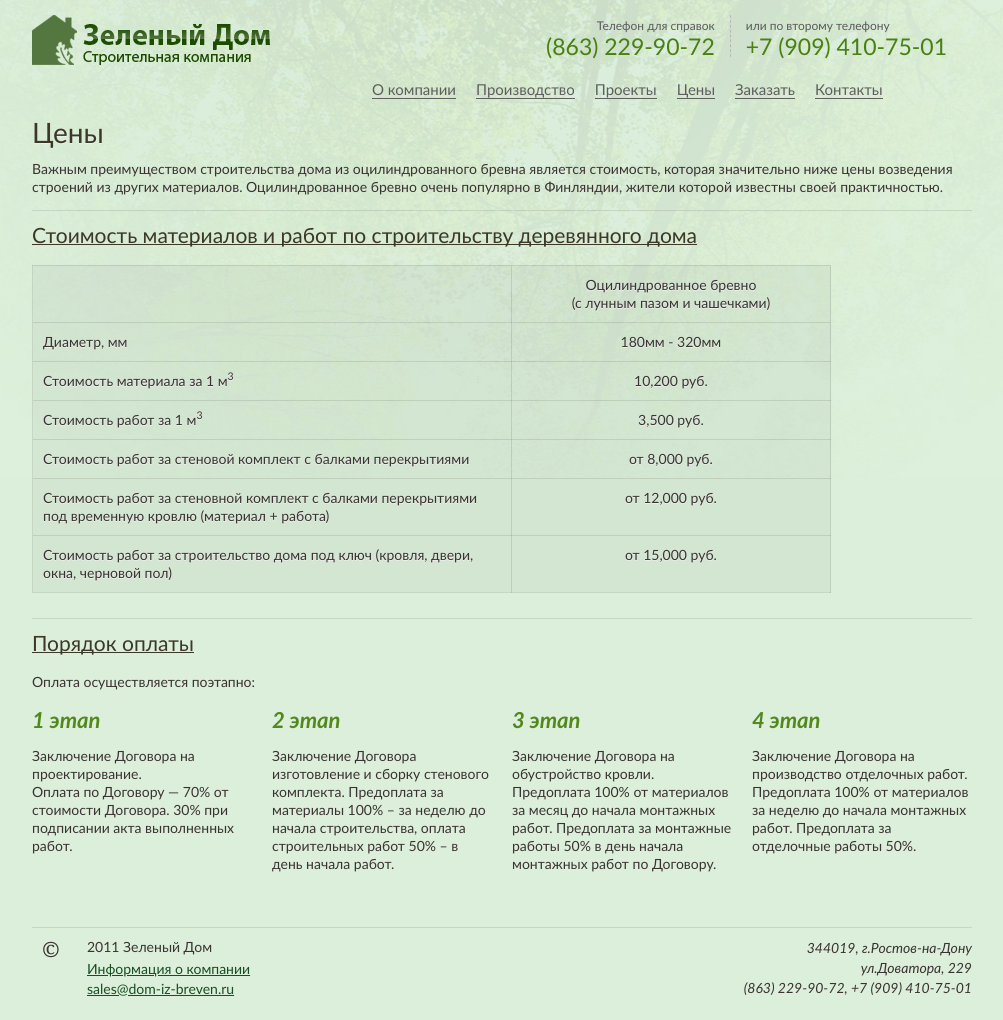
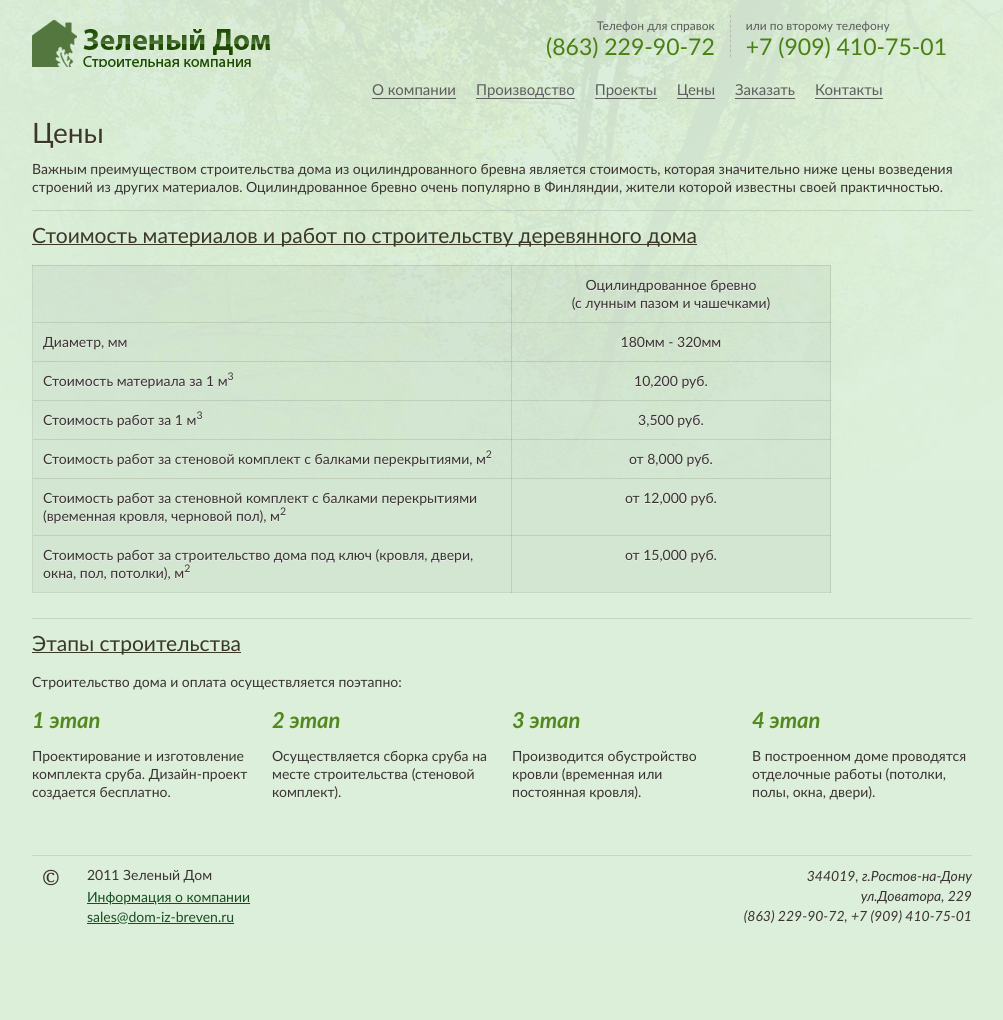
Before and after one commit to andrewgs/dom-iz-breven, a PHP site: page /ceni-na-derevyannie-doma.html in a window 1280 px wide. Shown: the whole page, without its empty margins (138-1141 px from the left). After the commit the page ends 924 px from the top, so only its background shows below. Run offline with PHP 8.4, Linux system fonts and the light colour scheme; some libraries are stand-ins or nearby versions.

Commit message:
small fixes

```diff
--- a/static/ceni-na-derevyannie-doma.html
+++ b/static/ceni-na-derevyannie-doma.html
@@ -81,15 +81,15 @@
 			            <td colspan="8">3,500 руб.</td>
 			        </tr>
 			        <tr>
-			            <td class="txt_left">Стоимость работ за стеновой комплект с балками перекрытиями</td>
+			            <td class="txt_left">Стоимость работ за стеновой комплект с балками перекрытиями, м<sup>2</sup></td>
 			            <td colspan="8">от 8,000 руб.</td>
 			        </tr>
 			        <tr>
-			            <td class="txt_left">Стоимость работ за стеновной комплект с балками перекрытиями под временную кровлю (материал + работа)</td>
+			            <td class="txt_left">Стоимость работ за стеновной комплект с балками перекрытиями (временная кровля, черновой пол), м<sup>2</sup></td>
 			            <td colspan="8">от 12,000 руб.</td>
 			        </tr>
 			        <tr>
-			            <td class="txt_left">Стоимость работ за строительство дома под ключ (кровля, двери, окна, черновой пол)</td>
+			            <td class="txt_left">Стоимость работ за строительство дома под ключ (кровля, двери, окна, пол, потолки), м<sup>2</sup></td>
 			            <td colspan="8">от 15,000 руб.</td>
 			        </tr>
 			    </tbody></table>
@@ -97,38 +97,32 @@
 			<div class="block-separator"></div>
     	</div>
     	<div class="grid_12">
-    		<h2>Порядок оплаты</h2>
+    		<h2>Этапы строительства</h2>
     		<div class="clear"></div>
-    		<div>Оплата осуществляется поэтапно:</div>
+    		<div>Строительство дома и оплата осуществляется поэтапно:</div>
     	</div>
     	<div class="grid_3">
     		<strong class="payment-step">1 этап</strong>
     		<p>
-				Заключение Договора на проектирование.<br> Оплата по Договору &mdash; 70% от стоимости Договора.
-				30% при подписании акта выполненных работ.
+				Проектирование и изготовление комплекта сруба. Дизайн-проект создается бесплатно.
 			</p>
 		</div>
 		<div class="grid_3">
 			<strong class="payment-step">2 этап</strong>
 			<p>
-	    		Заключение Договора изготовление и сборку стенового комплекта.
-	    		Предоплата за материалы 100% &ndash; за неделю до начала строительства,
-	    		оплата строительных работ 50% &ndash; в день начала работ.
+	    		Осуществляется сборка сруба на месте строительства (стеновой комплект).
 	    	</p>
 		</div>
 		<div class="grid_3">
 			<strong class="payment-step">3 этап</strong>
 			<p>
-	    		Заключение Договора на обустройство кровли.
-	    		Предоплата 100% от материалов за  месяц до начала монтажных работ.
-	    		Предоплата за монтажные работы 50% в день начала монтажных работ по Договору.
+	    		Производится обустройство кровли (временная или постоянная кровля).
     		</p>
 		</div>
 		<div class="grid_3">
 			<strong class="payment-step">4 этап</strong>
 			<p>
-				Заключение Договора на производство отделочных работ. Предоплата 100% от
-				материалов за неделю до начала монтажных работ. Предоплата за отделочные работы 50%.
+				В построенном доме проводятся отделочные работы (потолки, полы, окна, двери).
 	    	</p>
 		</div>
     </div>
--- a/static/css/style.css
+++ b/static/css/style.css
@@ -74,7 +74,7 @@ body {
 
 header .top { height: 80px; }
 
-#logo { display: block; background: url(../img/logo.png) no-repeat;  width: 243px; height: 50px; text-indent: -9999px; margin: 15px 0 0; }
+#logo { display: block; background: url(../img/logo.png) no-repeat;  width: 246px; height: 47px; text-indent: -9999px; margin: 20px 0 0; }
 
 #top-contacts { margin: 15px 0 0; text-align: right; }
 #top-contacts .phone-number { border-right: 1px dashed #B7B7B7; color: #488012; float: left; font-size: 23px; line-height: 21px; padding: 0 15px; float: right; }
@@ -208,6 +208,11 @@ blockquote { background: url("../img/blockquote.png") no-repeat scroll left top
 blockquote p { color: #777; font-style: italic; line-height: 21px; margin: 0 0 25px; width: 530px; }
 blockquote p.margin { margin: 10px 0; }
 
+/*======= Projects =========*/
+.project { background: url("../img/wood-frame.jpg") repeat scroll 0 0 #FDBD66; border: 1px solid #C87434; height: 132px; margin: 10px 0 4px; padding: 5px; text-align: center; width: 172px; }
+.project img { border: 1px solid #C87434; }
+.project-desc { font-size: 13px; line-height: 18px; margin: 5px 0 20px; text-align: center; width: 182px; }
+
 /* ==|== non-semantic helper classes ======================================== */
 .ir { display: block; border: 0; text-indent: -999em; overflow: hidden; background-color: transparent; background-repeat: no-repeat; text-align: left; direction: ltr; }
 .ir br { display: none; }
--- a/static/index.html
+++ b/static/index.html
@@ -59,7 +59,7 @@
     	<div class="grid_12">
 	    	<div class="slider">
 	    		<div class="slides">
-	    			<img src="img/slide-1.jpg" alt="Мы продолжаем традицию строительства деревянных домов, дополнив ее современными технологиями" />
+	    			<img src="img/slide-1.png" alt="Мы продолжаем традицию строительства деревянных домов, дополнив ее современными технологиями" />
 	    		</div>
 	    	</div>
     	</div>
--- a/static/kontakti.html
+++ b/static/kontakti.html
@@ -21,7 +21,7 @@
   <script src="js/libs/modernizr-2.0.6.min.js"></script>
   <script src="http://api-maps.yandex.ru/1.1/index.xml?key=AJ7Yp04BAAAAF33mdgIAdWfLeYksoqkOYC9W6KJqga6moiwAAAAAAAAAAAAlvBoZmtNC5Cm6SEOnrvKjqBf8JA==" type="text/javascript"></script>
   <style type="text/css">
-	.overlay { position: absolute; z-index: 1; width: 45px; height: 50px; background: url(img/home_contacts.png); cursor:pointer; }
+	.overlay { position: absolute; z-index: 1; width: 40px; height: 36px; background: url(img/home_contacts.png); cursor:pointer; }
 	.map-wrapper { background: #90987F; border: 1px solid #999; -moz-border-radius: 3px; -webkit-border-radius: 3px; border-radius: 3px; height: 400px; padding: 3px; text-align: center; width: 600px; margin-bottom: 20px; }
   </style>
 </head>
@@ -64,7 +64,7 @@
 			<p><span class="black">E-mail:</span> <a class="green-link" href="mailto:info@dom-iz-breven.ru">info@dom-iz-breven.ru</a></p>
 			<p><span class="black">На карте:</span></p>
 		    <script type="text/javascript">
-		    	var map, stations = [{point: new YMaps.GeoPoint(39.606393,47.234586), name:"Компания Зеленый Дом"}];
+		    	var map, stations = [{point: new YMaps.GeoPoint(39.615393,47.236995), name:"Компания Зеленый Дом"}];
 
 		        // Создание обработчика для события window.onLoad
 		        YMaps.jQuery(function () {
@@ -72,7 +72,7 @@
 		            map = new YMaps.Map(YMaps.jQuery("#YMapsID")[0]);
 
 		            // Установка для карты ее центра и масштаба
-		            map.setCenter(new YMaps.GeoPoint(39.606393,47.234586), 15);
+		            map.setCenter(new YMaps.GeoPoint(39.617393,47.235586), 15);
 		            map.addControl(new YMaps.Zoom());
 		            map.enableScrollZoom();
 
--- a/static/proizvodstvo-ocilindrovannogo-brevna.html
+++ b/static/proizvodstvo-ocilindrovannogo-brevna.html
@@ -104,6 +104,8 @@
     			но и значительно повысить внешнюю привлекательность постройки. Ознакомиться подробнее с образцами оцилиндрованного бревна можно
     			в любое время у нас в офисе или на любой из действующих строительных площадке нашей компании.
     		</p>
+    		<p>Компания Зеленый Дом ведет поставки сруба и строительство деревянных домов и малых архитектурных форм по всей России, а так же
+    			мы осуществляем строительство в таких странах как Польша, Греция, Франция и Германия.</p>
     		<p>
     			Более подробно о производстве оцилиндрованного бревна в Кировской области вы можете прочитать на официальном сайте нашего дилера <a target="_blank" class="green-link" href="http://43b.ru">www.43b.ru</a>
     		</p>
```
Also changed, not shown: static/proekti-derevyannih-domov.html (+30 -1 lines).
